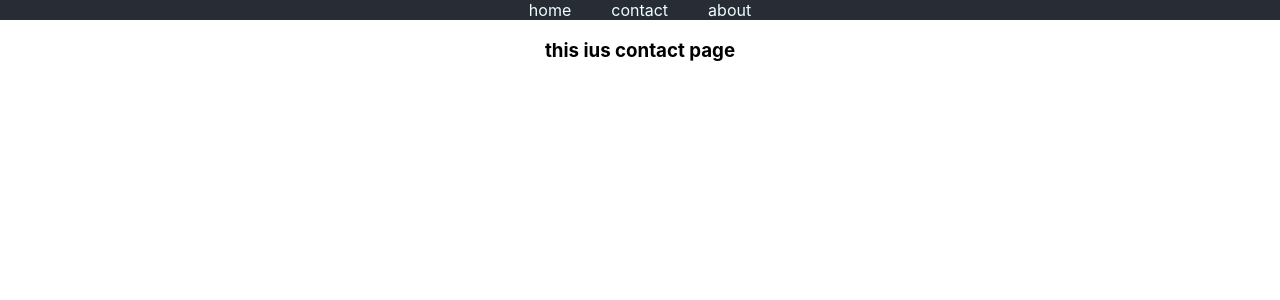
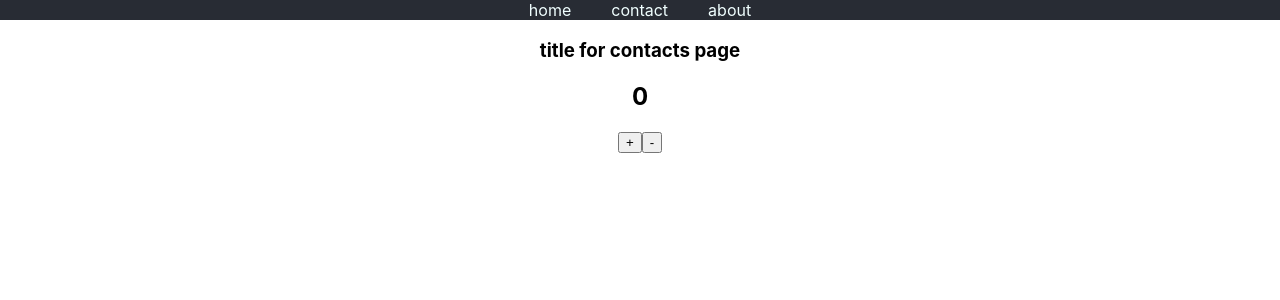
Before and after one commit to rahulchaudhary222/Batch010822, a React (Create React App) app: page /contact in a window 1280 px wide. Shown: the top 300 px of the page. Built offline with nearby package versions, Linux system fonts and the light colour scheme.

Commit message:
redux setup

```diff
--- a/package.json
+++ b/package.json
@@ -3,11 +3,13 @@
   "version": "0.1.0",
   "private": true,
   "dependencies": {
+    "@reduxjs/toolkit": "^1.8.5",
     "@testing-library/jest-dom": "^5.16.5",
     "@testing-library/react": "^13.4.0",
     "@testing-library/user-event": "^13.5.0",
     "react": "^18.2.0",
     "react-dom": "^18.2.0",
+    "react-redux": "^8.0.4",
     "react-router-dom": "^6.4.1",
     "react-scripts": "5.0.1",
     "web-vitals": "^2.1.4"
--- a/src/components/contact/conatct.js
+++ b/src/components/contact/conatct.js
@@ -1,9 +1,17 @@
 import React from "react";
+import { useSelector, useDispatch } from "react-redux";
+import { increment, decrement, incrementByAmount } from "../../redux/reducer";
 
 const Contact = () => {
+  const dispatch = useDispatch();
+  const Name = useSelector((state) => state.counter.name);
+  const Counter = useSelector((state) => state.counter.value);
   return (
     <div>
-      <h3>this ius contact page</h3>
+      <h3>{Name}</h3>
+      <h2>{Counter}</h2>
+      <button onClick={() => dispatch(increment())}>+</button>
+      <button onClick={() => dispatch(decrement())}>-</button>
     </div>
   );
 };
--- a/src/components/home/home.js
+++ b/src/components/home/home.js
@@ -6,10 +6,8 @@ const Home = () => {
   const [filters, setFilters] = useState(["laptop", "deodrant", "bags"]);
   const [selectedFilters, setSelectedFilters] = useState([]);
   const [items, setItems] = useState(ITEMS);
+  const [title, setTitle] = useState(window.localStorage.getItem("savedData"));
 
-  // useEffect(() => {
-  //   console.log(selectedFilters);
-  // }, [selectedFilters]);
   useEffect(() => {
     let filtered = ITEMS.filter((el) => selectedFilters.includes(el.ctaegory));
     setItems(filtered);
@@ -26,7 +24,14 @@ const Home = () => {
 
   return (
     <div>
-      <h1>Items</h1>
+      <h1>{title}</h1>
+      <input
+        value={title}
+        onChange={(ev) => {
+          setTitle(ev.target.value);
+          window.localStorage.setItem("savedData", ev.target.value);
+        }}
+      ></input>
       <div className="filterWrapper">
         {filters.map((el, ind) => (
           <button
--- a/src/index.js
+++ b/src/index.js
@@ -4,13 +4,17 @@ import "./index.css";
 import App from "./App";
 import reportWebVitals from "./reportWebVitals";
 import { BrowserRouter } from "react-router-dom";
+import store from "./redux/store";
+import { Provider } from "react-redux";
 
 const root = ReactDOM.createRoot(document.getElementById("root"));
 root.render(
   <React.StrictMode>
-    <BrowserRouter>
-      <App />
-    </BrowserRouter>
+    <Provider store={store}>
+      <BrowserRouter>
+        <App />
+      </BrowserRouter>
+    </Provider>
   </React.StrictMode>
 );
 
--- /dev/null
+++ b/src/redux/reducer.js
@@ -0,0 +1,25 @@
+import { createSlice } from "@reduxjs/toolkit";
+
+export const counterSlice = createSlice({
+  name: "counter",
+  initialState: {
+    value: 0,
+    name: "title for contacts page",
+  },
+  reducers: {
+    increment: (state, action) => {
+      state.value += 1;
+    },
+    decrement: (state, action) => {
+      state.value -= 1;
+    },
+    incrementByAmount: (state, action) => {
+      state.value += action.payload;
+    },
+  },
+});
+
+// Action creators are generated for each case reducer function
+export const { increment, decrement, incrementByAmount } = counterSlice.actions;
+
+export default counterSlice.reducer;
--- /dev/null
+++ b/src/redux/store.js
@@ -0,0 +1,8 @@
+import { configureStore } from "@reduxjs/toolkit";
+import counterReducer from "./reducer";
+
+export default configureStore({
+  reducer: {
+    counter: counterReducer,
+  },
+});
```
Also changed, not shown: 1 other file (tests, documents, lock files or other folders).
